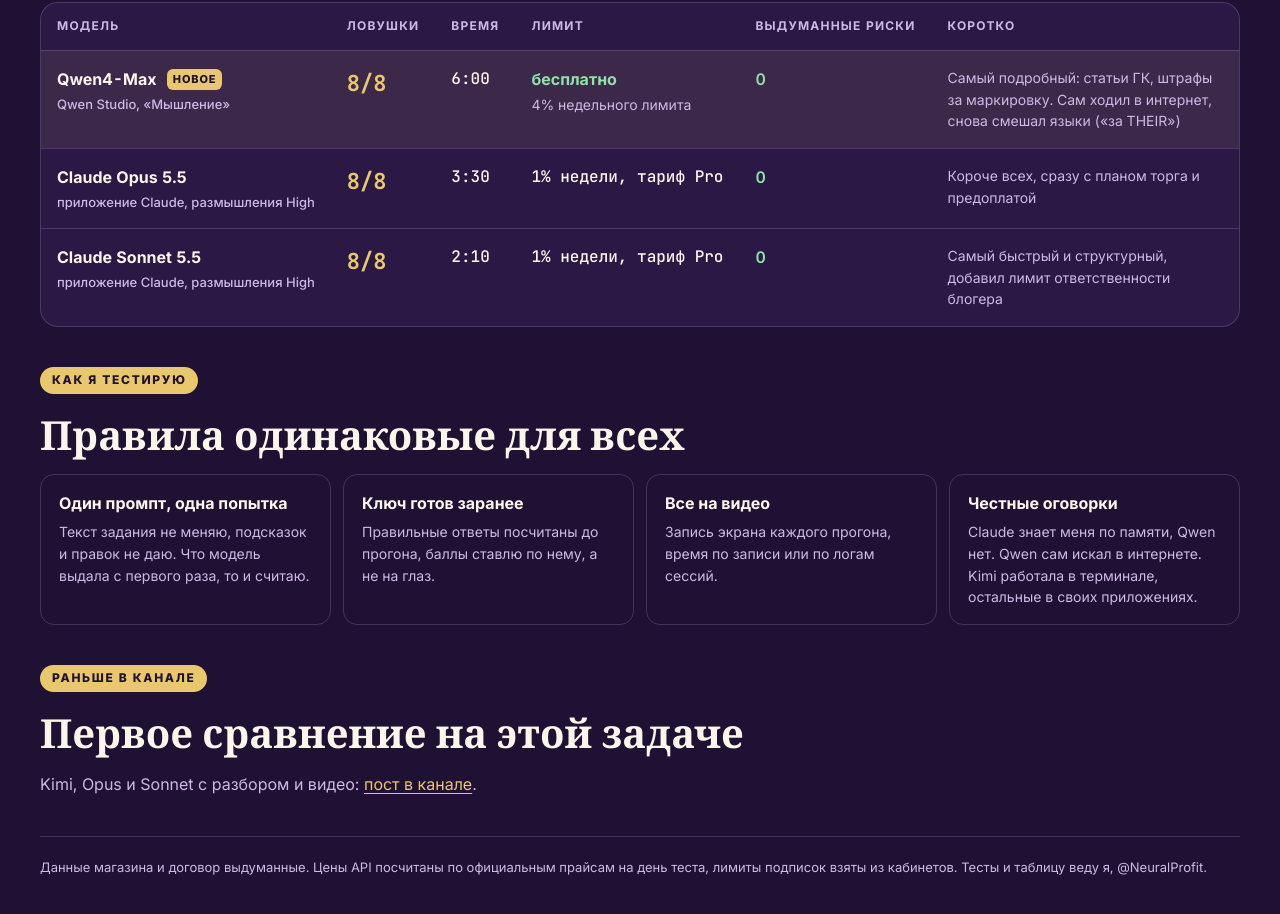
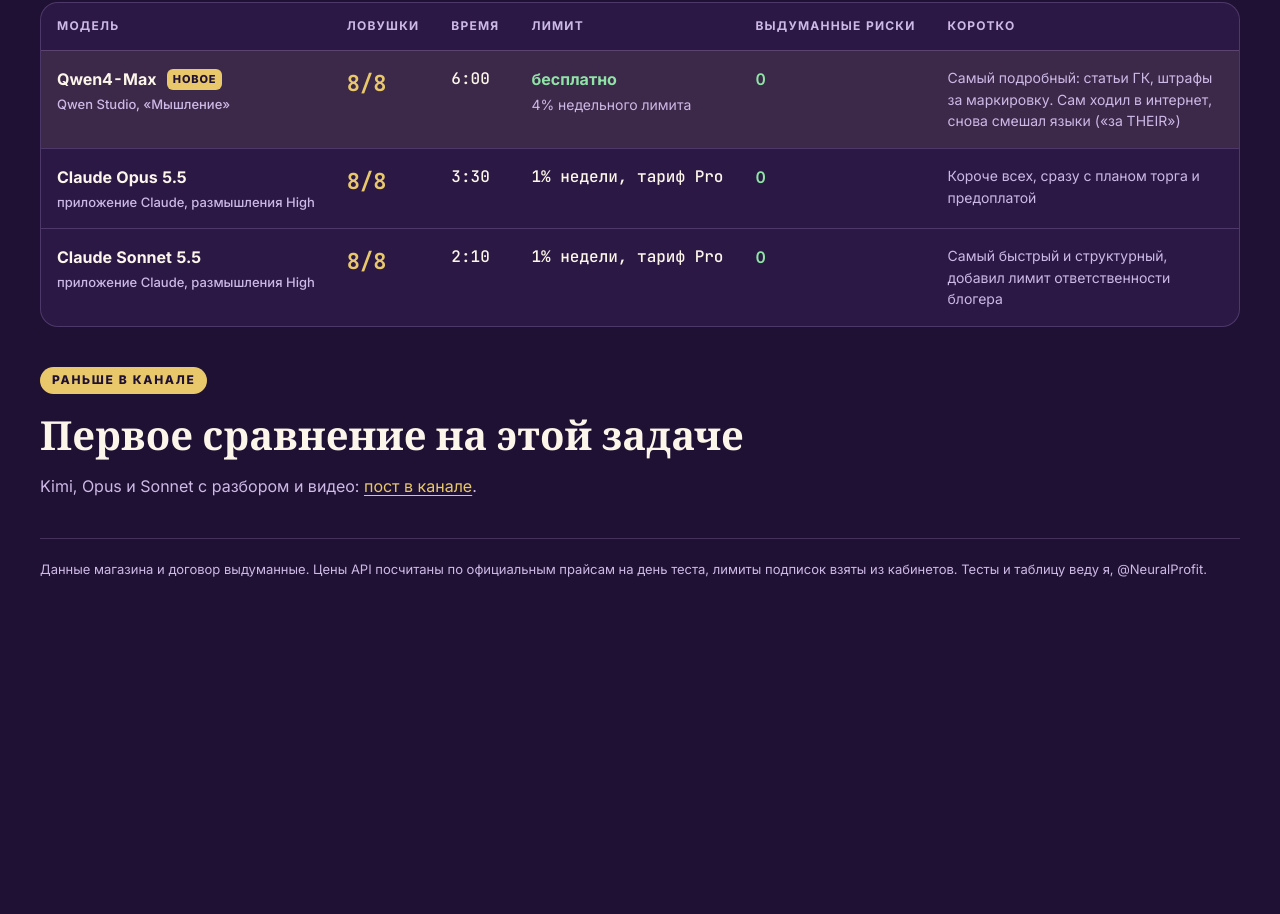
Before and after one commit to neurosonya/neuralprofit-tests, a plain HTML site: page qwen4-max/index.html in a window 1280 px wide. Shown: the part 2471-3385 px from the top of the page. After the commit the page ends 3114 px from the top, so only its background shows below. Drawn offline with nearby package versions, Linux system fonts and the light colour scheme; a web font is replaced by a local one.

Commit message:
Пост про Qwen4-Max: убран блок «Как я тестирую»
Co-Authored-By: Claude Fable 5.2 <noreply@anthropic.com>

```diff
--- a/qwen4-max/index.html
+++ b/qwen4-max/index.html
@@ -228,17 +228,6 @@
     </div>
   </section>
 
-  <section aria-labelledby="how">
-    <span class="eyebrow">Как я тестирую</span>
-    <h2 id="how">Правила одинаковые для всех</h2>
-    <div class="how">
-      <div><h3>Один промпт, одна попытка</h3><p>Текст задания не меняю, подсказок и правок не даю. Что модель выдала с первого раза, то и считаю.</p></div>
-      <div><h3>Ключ готов заранее</h3><p>Правильные ответы посчитаны до прогона, баллы ставлю по нему, а не на глаз.</p></div>
-      <div><h3>Все на видео</h3><p>Запись экрана каждого прогона, время по записи или по логам сессий.</p></div>
-      <div><h3>Честные оговорки</h3><p>Claude знает меня по памяти, Qwen нет. Qwen сам искал в интернете. Kimi работала в терминале, остальные в своих приложениях.</p></div>
-    </div>
-  </section>
-
   <section aria-labelledby="next">
     <span class="eyebrow">Раньше в канале</span>
     <h2 id="next">Первое сравнение на этой задаче</h2>
```
